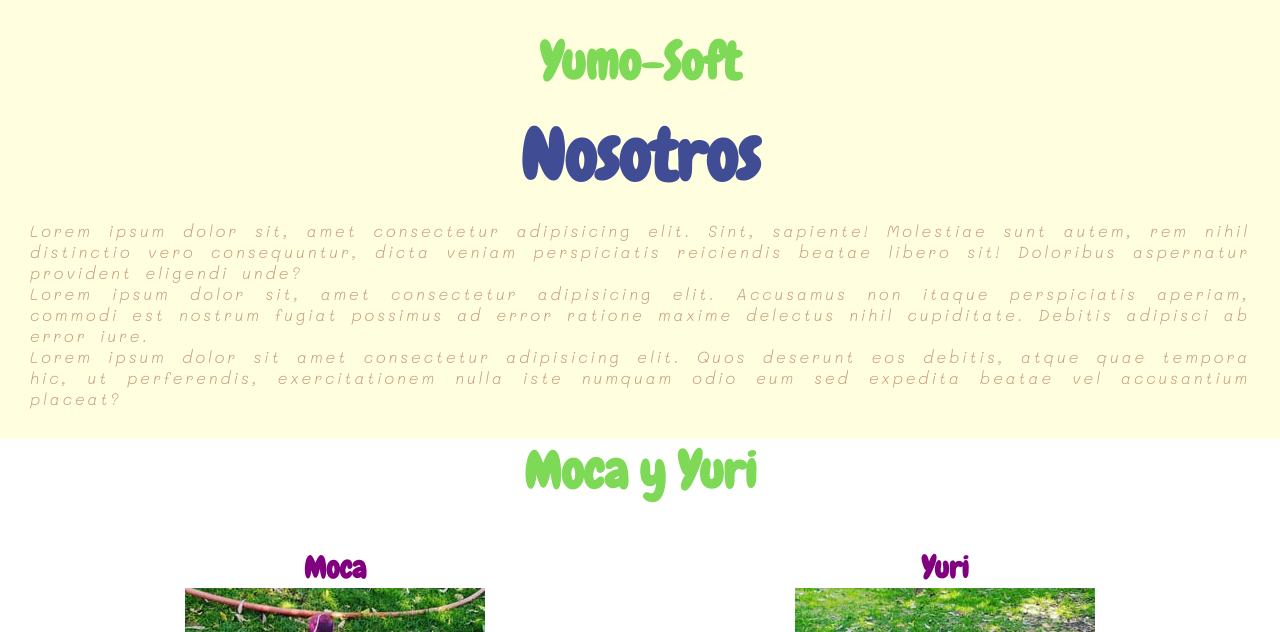
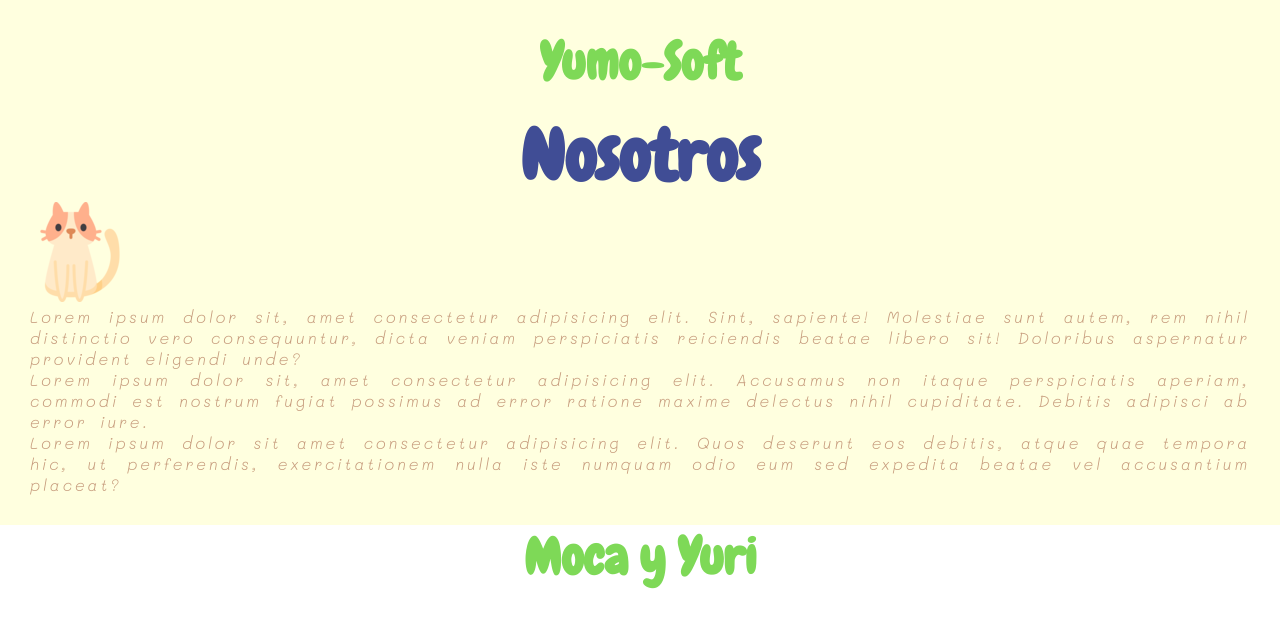
Before and after one commit to LupisSV/Yumo-Soft, a plain HTML site: page nosotros.html in a window 1280 px wide. Shown: the part 107-739 px from the top of the page. Drawn offline with nearby package versions, Linux system fonts and the light colour scheme.

Commit message:
Cambiar imagen de gato

```diff
--- a/nosotros.html
+++ b/nosotros.html
@@ -34,7 +34,7 @@
         <h2>Yumo-Soft</h2>
         <h1>Nosotros</h1>
         <div>
-            <img src="" alt="">
+            <img src="img/cat.png" alt="">
         </div>
         <div>
             <p>Lorem ipsum dolor sit, amet consectetur adipisicing elit. Sint, sapiente! Molestiae sunt autem, rem nihil distinctio vero consequuntur, dicta veniam perspiciatis reiciendis beatae libero sit! Doloribus aspernatur provident eligendi unde?</p>
```
